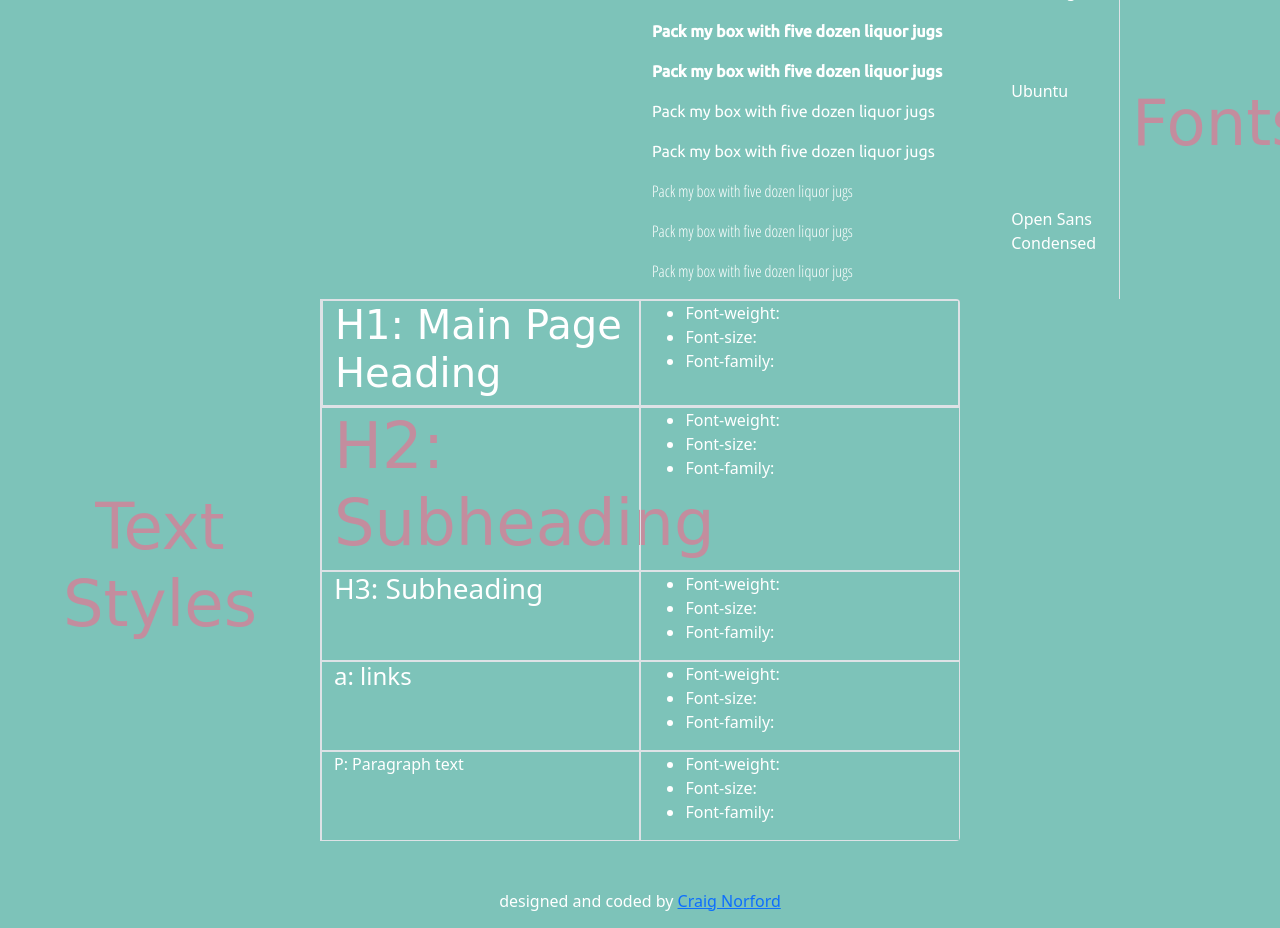
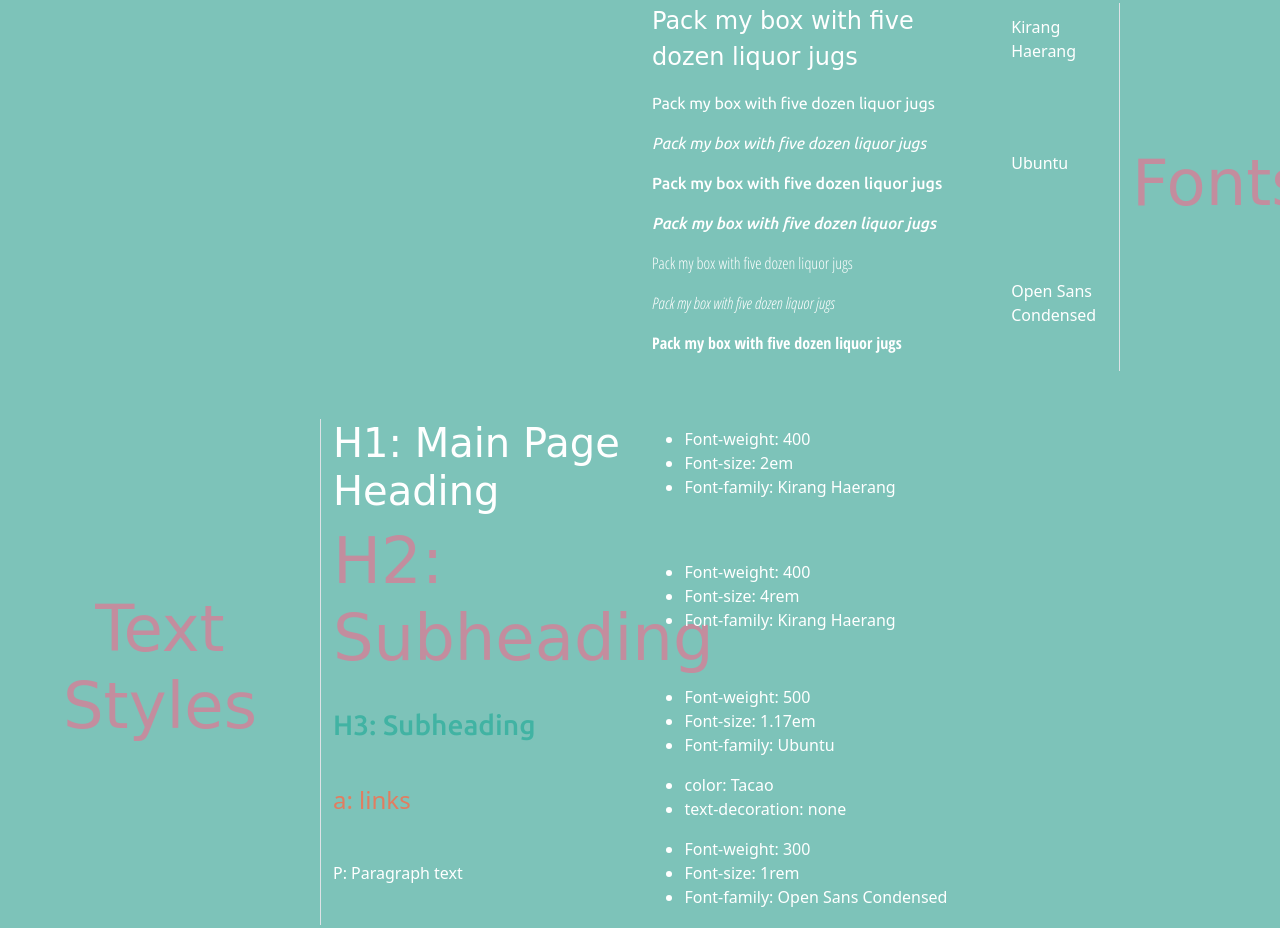
Before and after one commit to CraigDoesCode/Web-design-system-cc, a plain HTML site: page index.html in a window 1280 px wide. Shown: the part 429-1357 px from the top of the page. Drawn offline with nearby package versions, Linux system fonts and the light colour scheme; a web font is replaced by a local one.

Commit message:
all info added

```diff
--- a/index.html
+++ b/index.html
@@ -44,13 +44,13 @@
                 </div>
             </div>
             <!--           Fonts                   -->
-            <div class="row justify-content-end">
+            <div class="row justify-content-end my-5">
                 <div class="col-6">
                     <div class="row ">
                         <div class="col-9 border-end">
                             <div class="row" >
                                 <div class="col-9  d-flex align-items-center">
-                                    <p class="font-Kirang">Pack my box with five dozen liquor jugs</p>
+                                    <p class="font-Kirang" style="font-size: 1.5rem;">Pack my box with five dozen liquor jugs</p>
                                 </div>
                                 <div class="col-3  d-flex align-items-center">
                                     <p>Kirang Haerang</p>
@@ -58,10 +58,10 @@
                             </div>
                             <div class="row d-flex" >
                                 <div class="col-9  d-flex align-items-start flex-column justify-content-start">
-                                    <p class="font-ubuntu fw-bolder">Pack my box with five dozen liquor jugs</p>
-                                    <p class="font-ubuntu fw-bold">Pack my box with five dozen liquor jugs</p>
-                                    <p class="font-ubuntu fw-italic">Pack my box with five dozen liquor jugs</p>
-                                    <p class="font-ubuntu fw-lighter">Pack my box with five dozen liquor jugs</p>
+                                    <p class="font-ubuntu" style="font-weight: 300;">Pack my box with five dozen liquor jugs</p>
+                                    <p class="font-ubuntu " style="font-weight: 300; font-style: italic;">Pack my box with five dozen liquor jugs</p>
+                                    <p class="font-ubuntu " style="font-weight: 500;">Pack my box with five dozen liquor jugs</p>
+                                    <p class="font-ubuntu " style="font-weight: 500; font-style: italic;">Pack my box with five dozen liquor jugs</p>
                                 </div>
                                 <div class="col-3 d-flex align-items-center">
                                     <p>Ubuntu</p>
@@ -69,9 +69,9 @@
                             </div>
                             <div class="row" >
                                 <div class="col-9 ">
-                                    <p class="font-open-sans">Pack my box with five dozen liquor jugs</p>
-                                    <p class="font-open-sans">Pack my box with five dozen liquor jugs</p>
-                                    <p class="font-open-sans">Pack my box with five dozen liquor jugs</p>
+                                    <p class="font-open-sans" style="font-weight: 300;">Pack my box with five dozen liquor jugs</p>
+                                    <p class="font-open-sans" style="font-weight: 300; font-style: italic;">Pack my box with five dozen liquor jugs</p>
+                                    <p class="font-open-sans" style="font-weight: 700;">Pack my box with five dozen liquor jugs</p>
                                 </div>
                                 <div class="col-3  d-flex align-items-center">
                                     <p>Open Sans Condensed</p>
@@ -86,8 +86,9 @@
                     </div>
                 </div>
             </div>
+
             <!--           Text Styles                   -->
-            <div class="row justify-content-start">
+            <div class="row justify-content-start my-5">
                 <div class="col-9 justify-content-center">
                     <div class="row rounded overflow-hidden">
                         <div class="col-4 justify-content-center my-auto">
@@ -96,63 +97,62 @@
                                 </div>
                         </div>
                         <div class="col-8 justify-content-center border-start">
-                            <div class="row border">
-                                <div class="col-6 border">
+                            <div class="row ">
+                                <div class="col-6 d-flex align-items-center">
                                     <h1>H1: Main Page Heading</h1>
                                 </div>
-                                <div class="col-6 border ">
+                                <div class="col-6 d-flex align-items-center ">
                                     <ul>
-                                        <li>Font-weight: </li>
-                                        <li>Font-size: </li>
-                                        <li>Font-family: </li>
+                                        <li>Font-weight: 400</li>
+                                        <li>Font-size: 2em</li>
+                                        <li>Font-family: Kirang Haerang</li>
                                     </ul>
                                 </div>
                             </div>
                             <div class="row">
-                                <div class="col-6 border">
+                                <div class="col-6 d-flex align-items-center">
                                     <h2>H2: Subheading</h2>
                                 </div>
-                                <div class="col-6 border ">
+                                <div class="col-6 d-flex align-items-center">
                                     <ul>
-                                        <li>Font-weight: </li>
-                                        <li>Font-size: </li>
-                                        <li>Font-family: </li>
+                                        <li>Font-weight: 400</li>
+                                        <li>Font-size: 4rem</li>
+                                        <li>Font-family: Kirang Haerang</li>
                                     </ul>
                                 </div>
                             </div>
                             <div class="row">
-                                <div class="col-6 border">
+                                <div class="col-6 d-flex align-items-center">
                                     <h3>H3: Subheading</h3>
                                 </div>
-                                <div class="col-6 border ">
+                                <div class="col-6 d-flex align-items-center ">
                                     <ul>
-                                        <li>Font-weight: </li>
-                                        <li>Font-size: </li>
-                                        <li>Font-family: </li>
+                                        <li>Font-weight: 500</li>
+                                        <li>Font-size: 1.17em</li>
+                                        <li>Font-family: Ubuntu</li>
                                     </ul>
                                 </div>
                             </div>
                             <div class="row">
-                                <div class="col-6 border">
-                                    <h4>a: links</h4>
+                                <div class="col-6 d-flex align-items-center">
+                                    <h4><a>a: links</a></h4>
                                 </div>
-                                <div class="col-6 border ">
+                                <div class="col-6 d-flex align-items-center ">
                                     <ul>
-                                        <li>Font-weight: </li>
-                                        <li>Font-size: </li>
-                                        <li>Font-family: </li>
+                                        <li>color: Tacao</li>
+                                        <li>text-decoration: none</li>
                                     </ul>
                                 </div>
                             </div>
                             <div class="row">
-                                <div class="col-6 border">
+                                <div class="col-6 d-flex align-items-center">
                                     <p>P: Paragraph text</p>
                                 </div>
-                                <div class="col-6 border ">
+                                <div class="col-6 d-flex align-items-center">
                                     <ul>
-                                        <li>Font-weight: </li>
-                                        <li>Font-size: </li>
-                                        <li>Font-family: </li>
+                                        <li>Font-weight: 300</li>
+                                        <li>Font-size: 1rem</li>
+                                        <li>Font-family: Open Sans Condensed</li>
                                     </ul>
                                 </div>
                             </div>
--- a/resources/css/styles.css
+++ b/resources/css/styles.css
@@ -7,7 +7,7 @@ body {
     font-family: 'Open Sans Condensed', sans-serif;
     color: white !important;
 }
-
+/* tags */
 h1 {
     color: white;
     font-family: 'Kirang Haerang', cursive;
@@ -17,7 +17,17 @@ h2 {
     font-family: 'Kirang Haerang', cursive;
     font-size: 4rem !important;
 }
+h3 {
+    font-family: 'Ubuntu', sans-serif;
+    color: #41B3A3;
+    font-weight: 500;
+}
 
+a {
+    color: #E27D60 !important;
+    text-decoration: none !important;
+}
+/* colors */
 #terracotta {
     background-color: #E27D60;
     justify-content: center;
@@ -43,6 +53,8 @@ h2 {
     justify-content: center;
     padding: 1rem;
 }
+
+/* fonts */
 .font-Kirang  {
     font-family: 'Kirang Haerang', cursive;
 }
```
